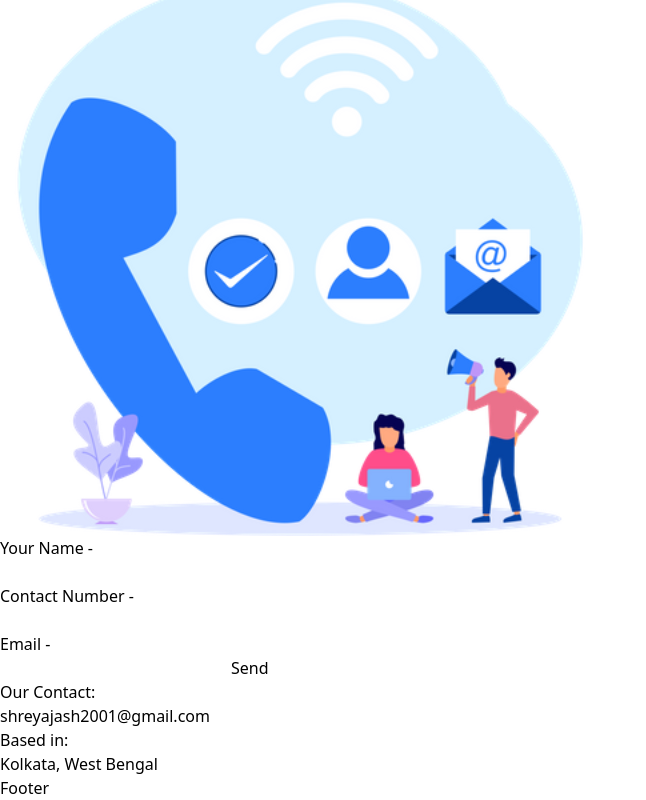
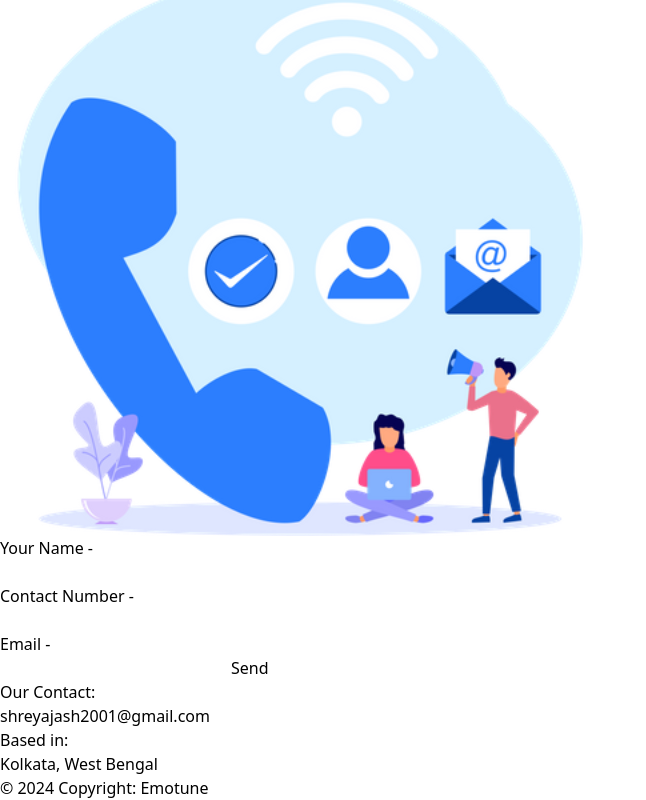
Before and after one commit to Shreya-Jash/Emotune-, a React (Vite) app in the folder frontend/: page / in a window 1280 px wide. Shown: the part 2271-3071 px from the top of the page, without its empty margins (0-646 px from the left). Built offline with nearby package versions, Linux system fonts and the light colour scheme; no server answers.

Commit message:
feat: footer updated

```diff
--- a/frontend/src/components/Footer.jsx
+++ b/frontend/src/components/Footer.jsx
@@ -2,6 +2,6 @@
 
 export default function Footer() {
   return (
-    <div className="px-44 h-[400px] bg-[#043873]" id="footer">Footer</div>
+    <div className="px-44 h-[50px] bg-[#043873] text-center text-white pt-3" id="footer">© 2024 Copyright: Emotune</div>
   )
 }
--- a/frontend/src/pages/Dashboard.jsx
+++ b/frontend/src/pages/Dashboard.jsx
@@ -1,4 +1,3 @@
-import Navbar from "../components/Navbar";
 import { Link } from "react-router-dom";
 
 export default function Dashboard() {
```
